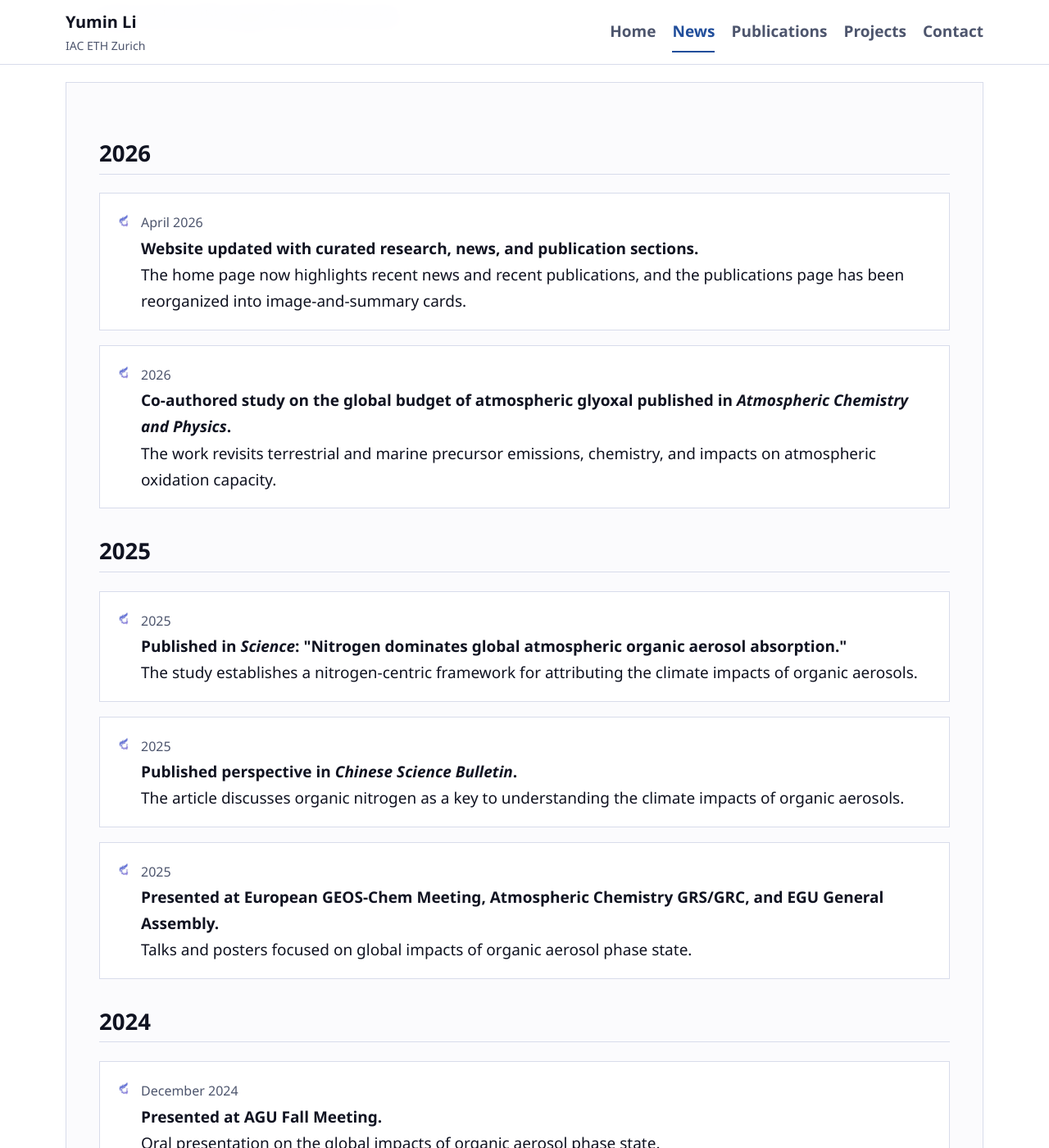
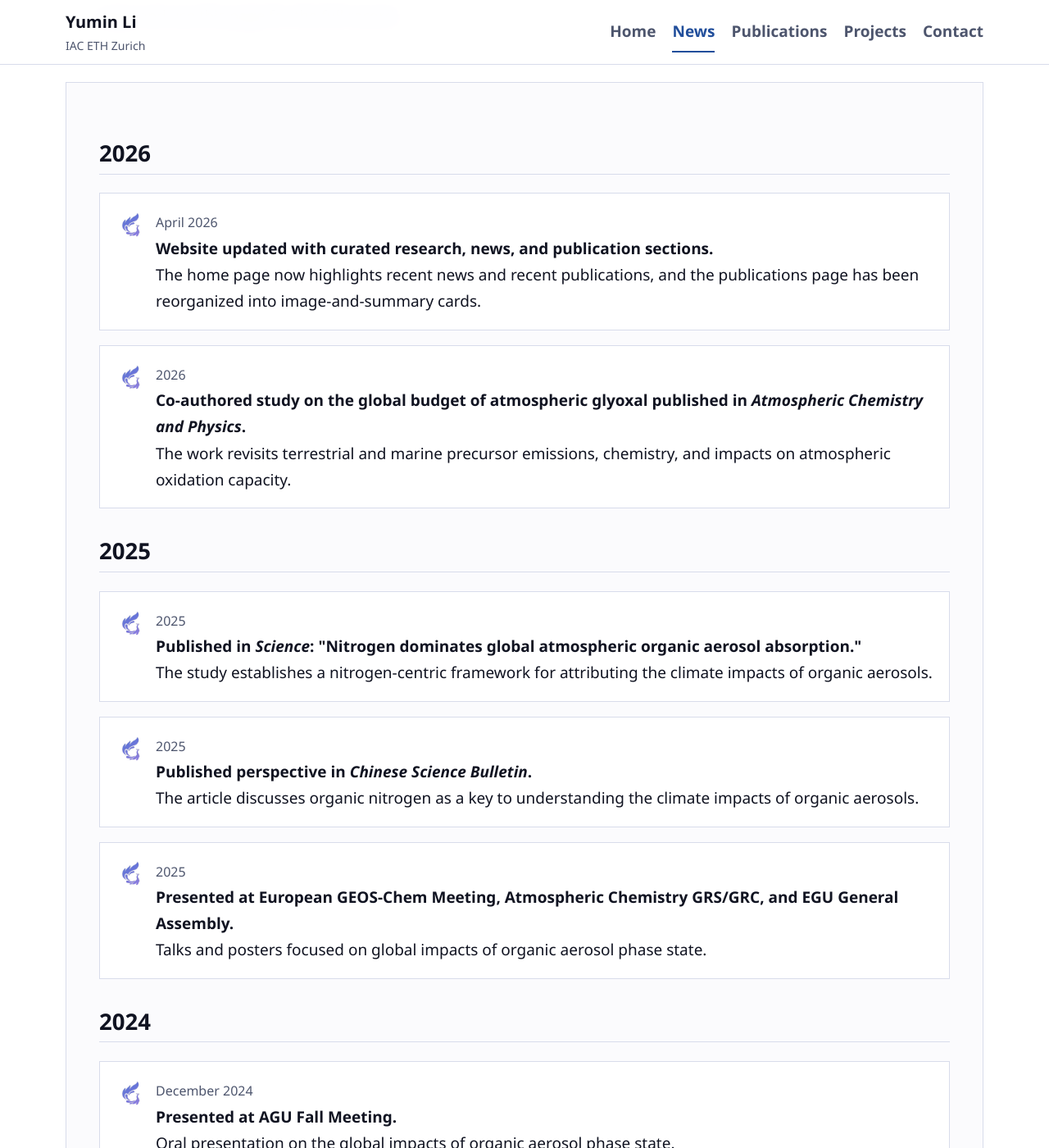
Before and after one commit to LianHeng-Li/Website, a Jekyll site: the page built from news/index.md, in a window 1280 px wide and 1400 px high, scrolled down 299 px. Shown: the whole window at 82% size. Built offline with Jekyll 4.4.1, drawn with Linux system fonts in a browser that asks for light colours.

Commit message:
Add files via upload

```diff
--- a/assets/css/style.css
+++ b/assets/css/style.css
@@ -392,11 +392,11 @@ a:hover {
 }
 
 .news-marker {
-  width: 18px;
-  height: 18px;
-  margin-top: 0.32rem;
+  width: 36px;
+  height: 36px;
+  margin-top: 0.12rem;
   object-fit: contain;
-  flex: 0 0 18px;
+  flex: 0 0 36px;
 }
 
 .news-date {
```
